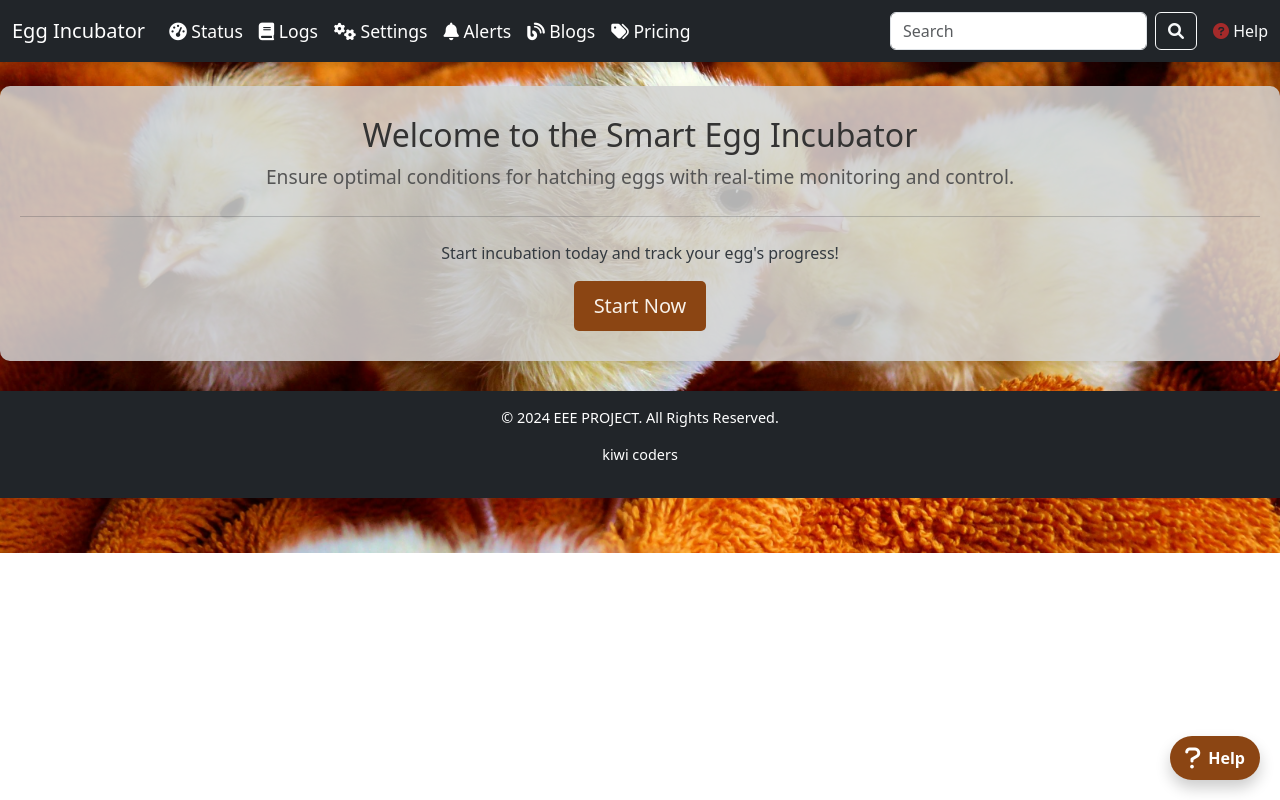
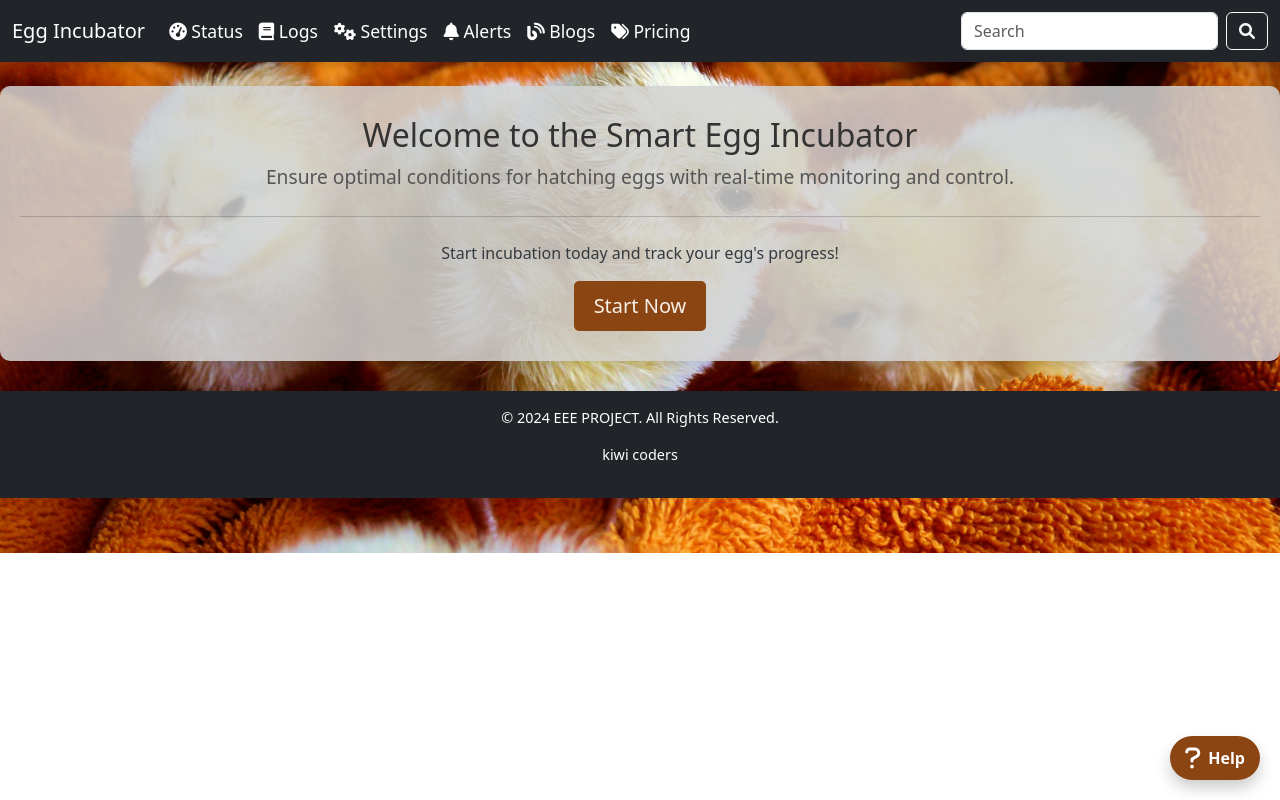
Before and after one commit to Gakuya927/goated, a plain HTML site: page index.html in a window 1280 px wide. Drawn offline with nearby package versions, Linux system fonts and the light colour scheme.

Commit message:
Update index.html

```diff
--- a/index.html
+++ b/index.html
@@ -40,7 +40,6 @@
                         <i class="fas fa-cogs"></i> Settings
                     </a>
                 </li>
-                <!-- Added Links for Modals -->
                 <li class="nav-item">
                     <a class="nav-link" href="#" data-bs-toggle="modal" data-bs-target="#alertsModal">
                         <i class="fas fa-bell"></i> Alerts
@@ -65,11 +64,6 @@
                     <i class="fas fa-search"></i>
                 </button>
             </form>
-
-            <!-- Help Icon -->
-            <a href="#" class="nav-link ms-3 text-light" data-bs-toggle="modal" data-bs-target="#helpModal">
-                <i class="fas fa-question-circle" style="color: brown;"></i> Help
-            </a>
         </div>
     </div>
 </nav>
```
